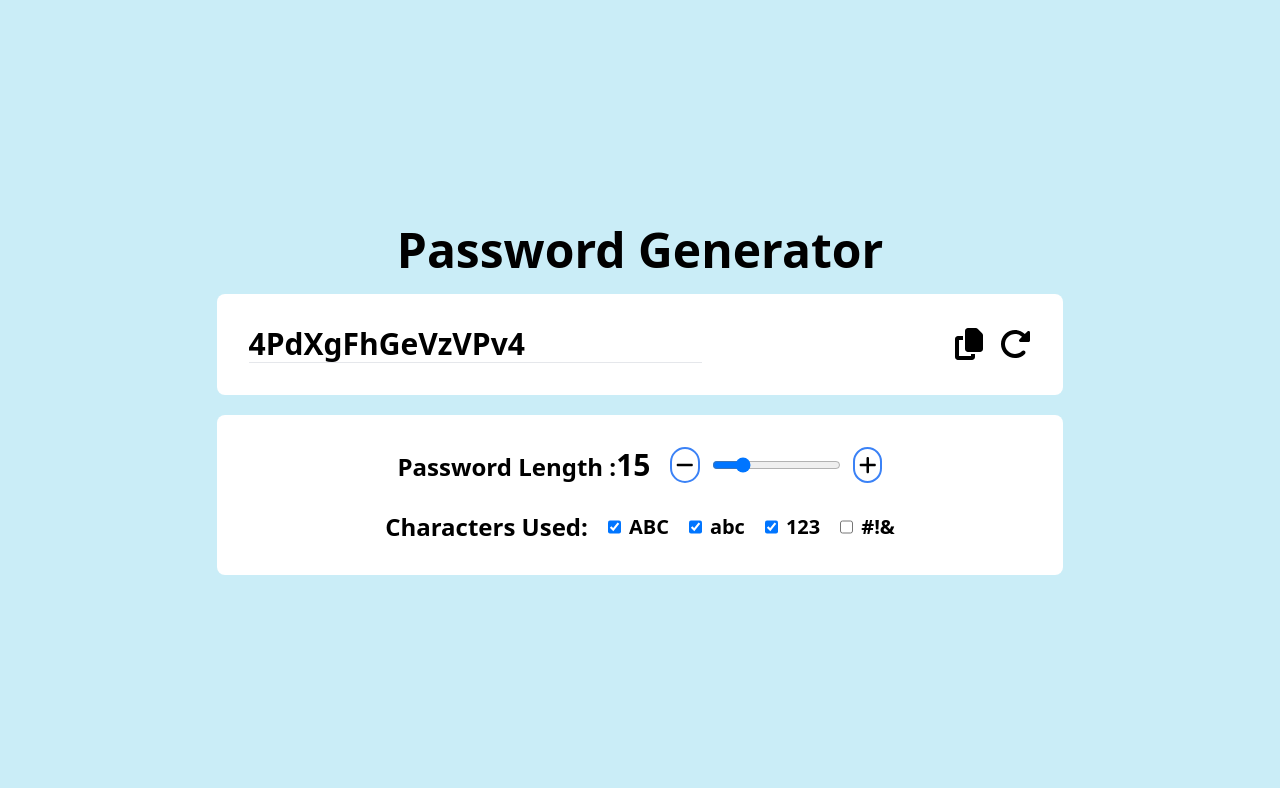
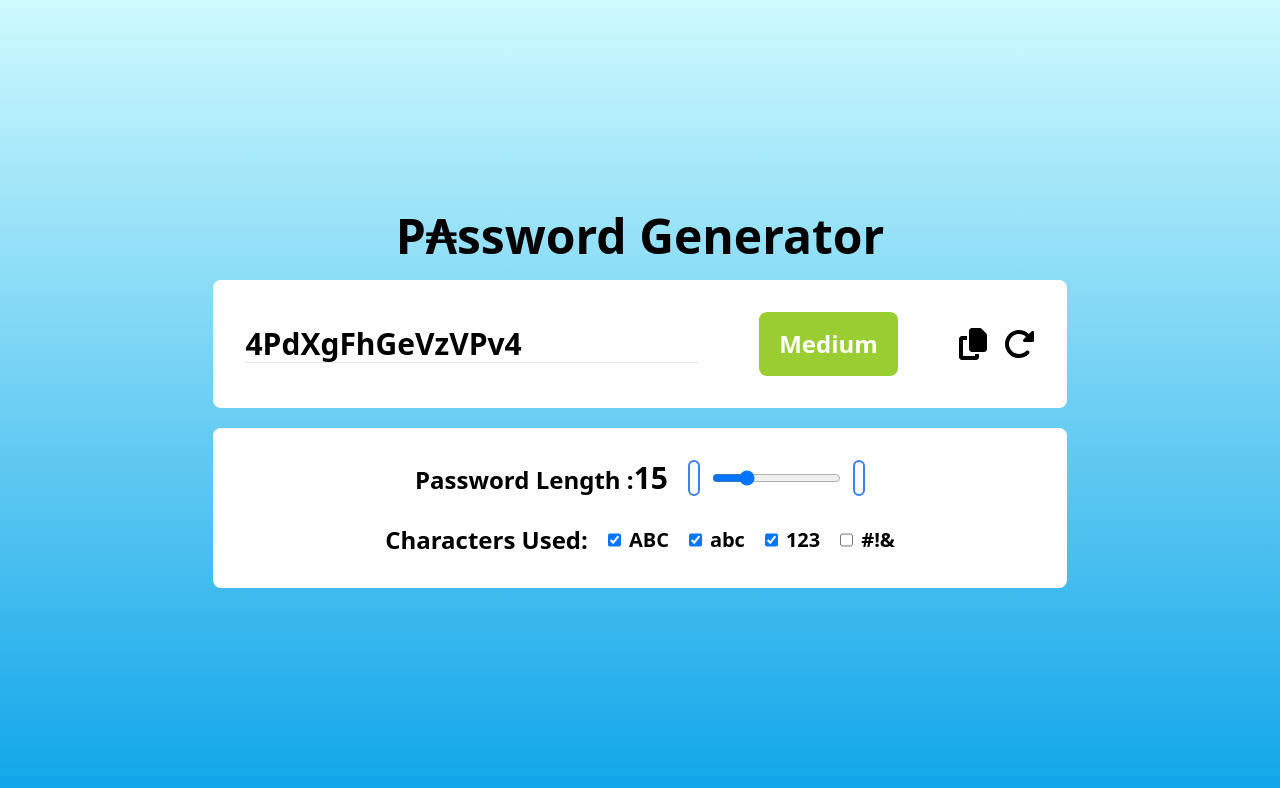
Before and after one commit to igg7x/Pass-Gen, a React (Vite) app: page / in a window 1280 px wide. Shown: the top 788 px of the page. Built offline with nearby package versions, Linux system fonts and the light colour scheme.

Commit message:
fix: styles

```diff
--- a/src/components/PasswordConfig.jsx
+++ b/src/components/PasswordConfig.jsx
@@ -1,18 +1,22 @@
-import React from "react";
+import React, { useRef } from "react";
 import MemoizedFontAwesomeIcon from "./MemoizedIcon";
-import { faPlus, faMinus } from "@fortawesome/free-solid-svg-icons";
+import { FontAwesomeIcon } from "@fortawesome/react-fontawesome";
+import { faRightFromBracket } from "@fortawesome/free-solid-svg-icons";
 const PasswordConfig = ({ values, setValues, length, setLength }) => {
   const handleLengthChange = (e) => {
-    console.log(e);
-    if (e.target.id === "plus") {
+    e.preventDefault();
+    console.log(e.target.id);
+    if (e.target.id === "minus") {
+      if (length === 4) return;
+      setLength((prev) => prev - 1);
+    } else if (e.target.id === "plus") {
+      if (length === 50) return;
       setLength((prev) => prev + 1);
-    } else {
-      setLength((prev) => prev - 1);
     }
   };
 
   return (
-    <div className=" rounded-lg  gap-7 flex-col items-center justify-center flex p-8 w-[67%]  bg-white">
+    <div className=" rounded-lg  gap-7 flex-col items-center justify-center flex p-8 w-[67.5%]  bg-white">
       <div className="flex flex-wrap  gap-5 max-[800px]:flex-col ">
         <div>
           <label htmlFor="length" className=" text-2xl font-extrabold">
@@ -24,26 +28,20 @@ const PasswordConfig = ({ values, setValues, length, setLength }) => {
           <button
             id="minus"
             onClick={handleLengthChange}
-            className="rounded-full  border-2 border-blue-500 p-1">
-            {" "}
-            <MemoizedFontAwesomeIcon icon={faMinus} size={"lg"} />
-          </button>
+            className="rounded-full  border-2 border-blue-500 p-1"></button>
           <input
-            onChange={setLength}
+            onChange={(e) => setLength(e.target.value)}
             type="range"
-            min="6"
+            min="4"
             step={"1"}
             max="50"
             value={length}
             id="length"
           />
           <button
-            title="Copy to clipboard"
             id="plus"
             onClick={handleLengthChange}
-            className="rounded-full  border-2 border-blue-500 p-1">
-            <MemoizedFontAwesomeIcon icon={faPlus} size={"lg"} />
-          </button>
+            className="rounded-full  border-2 border-blue-500 p-1"></button>
         </div>
       </div>
       <div className="flex font-extrabold  items-center flex-wrap text-xl gap-5 ">
@@ -54,6 +52,11 @@ const PasswordConfig = ({ values, setValues, length, setLength }) => {
             defaultChecked={values.uppercase}
             onChange={setValues}
             id="uppercase"
+            disabled={
+              !values.lowercase && !values.numbers && !values.symbols
+                ? true
+                : false
+            }
           />
           <label htmlFor="uppercase">ABC</label>
         </div>
@@ -64,6 +67,11 @@ const PasswordConfig = ({ values, setValues, length, setLength }) => {
             defaultChecked={values.lowercase}
             onChange={setValues}
             id="lowercase"
+            disabled={
+              !values.uppercase && !values.numbers && !values.symbols
+                ? true
+                : false
+            }
           />
           <label htmlFor="lowercase">abc</label>
         </div>
@@ -74,6 +82,11 @@ const PasswordConfig = ({ values, setValues, length, setLength }) => {
             defaultChecked={values.numbers}
             onChange={setValues}
             id="numbers"
+            disabled={
+              !values.uppercase && !values.lowercase && !values.symbols
+                ? true
+                : false
+            }
           />
           <label htmlFor="numbers">123 </label>
         </div>
@@ -84,6 +97,11 @@ const PasswordConfig = ({ values, setValues, length, setLength }) => {
             defaultChecked={values.symbols}
             onChange={setValues}
             id="symbols"
+            disabled={
+              !values.uppercase && !values.lowercase && !values.numbers
+                ? true
+                : false
+            }
           />
           <label htmlFor="symbols">#!&</label>
         </div>
--- a/src/components/PasswordGeneratorContainer.jsx
+++ b/src/components/PasswordGeneratorContainer.jsx
@@ -25,19 +25,15 @@ const PasswordGeneratorContainer = () => {
     });
   };
 
-  const handlePasswordLengthChange = (e) => {
-    setPasswordLength(e.target.value);
-  };
-
   useEffect(() => {
     setPassword(useGenPassword(configValues, passwordLength));
     // password.current = useGenPassword(configValues, passwordLength);
   }, [configValues, passwordLength]);
 
   return (
-    <div className="flex flex-col items-center p-2 min-[478px]:justify-center gap-5  max-[480px]:h-full  h-screen bg-[#Caedf7]">
-      <h1 className=" text-center font-extrabold  max-[478px]:text-4xl  text-5xl ">
-        Password Generator
+    <div className="flex flex-col items-center p-2 min-[500px]:justify-center gap-5  max-[375px]:h-full  h-screen bg-gradient-to-t from-sky-500 to-cyan-100">
+      <h1 className=" text-center  font-extrabold   text-5xl ">
+        P₳ssword Generator
       </h1>
       <PasswordInput
         password={password}
@@ -48,7 +44,7 @@ const PasswordGeneratorContainer = () => {
       <PasswordConfig
         values={configValues}
         length={passwordLength}
-        setLength={handlePasswordLengthChange}
+        setLength={setPasswordLength}
         setValues={handleConfigChange}
       />
     </div>
--- a/src/components/PasswordInput.jsx
+++ b/src/components/PasswordInput.jsx
@@ -14,9 +14,10 @@ const PasswordInput = ({ password, setPass, values, length }) => {
   };
 
   return (
-    <div className="flex max-[400px]:flex-col justify-between items-center gap-5  w-[67%]  p-8 rounded-lg bg-white">
+    <div className="flex max-[650px]:flex-col justify-between items-center gap-5  w-[67.5%]  p-8 rounded-lg bg-white">
       <div className="flex flex-col w-full sm:w-auto">
         <input
+          onChange={(e) => setPass(e.target.value)}
           value={password}
           type="text"
           className="outline-none  min-[500px]:text-3xl text-2xl font-bold   w-full "
@@ -24,7 +25,29 @@ const PasswordInput = ({ password, setPass, values, length }) => {
         />
         <hr />
       </div>
-      <div className="flex gap-4  font-normal    ">
+      <div
+        style={{
+          backgroundColor:
+            length < 10
+              ? "red"
+              : length < 20
+              ? "yellowgreen"
+              : length < 30
+              ? "green"
+              : "blue",
+        }}
+        className="bg-blue-600 rounded-lg py-4 px-5">
+        <h3 className="font-extrabold text-white text-2xl ">
+          {length < 10
+            ? "Weak"
+            : length < 20
+            ? "Medium"
+            : length < 30
+            ? "Strong"
+            : "Very Strong"}
+        </h3>
+      </div>
+      <div className="flex gap-4  font-normal   ">
         <button onClick={handleCopyToClipBoard}>
           <MemoizedFontAwesomeIcon icon={faCopy} size={"2xl"} />
         </button>
```
